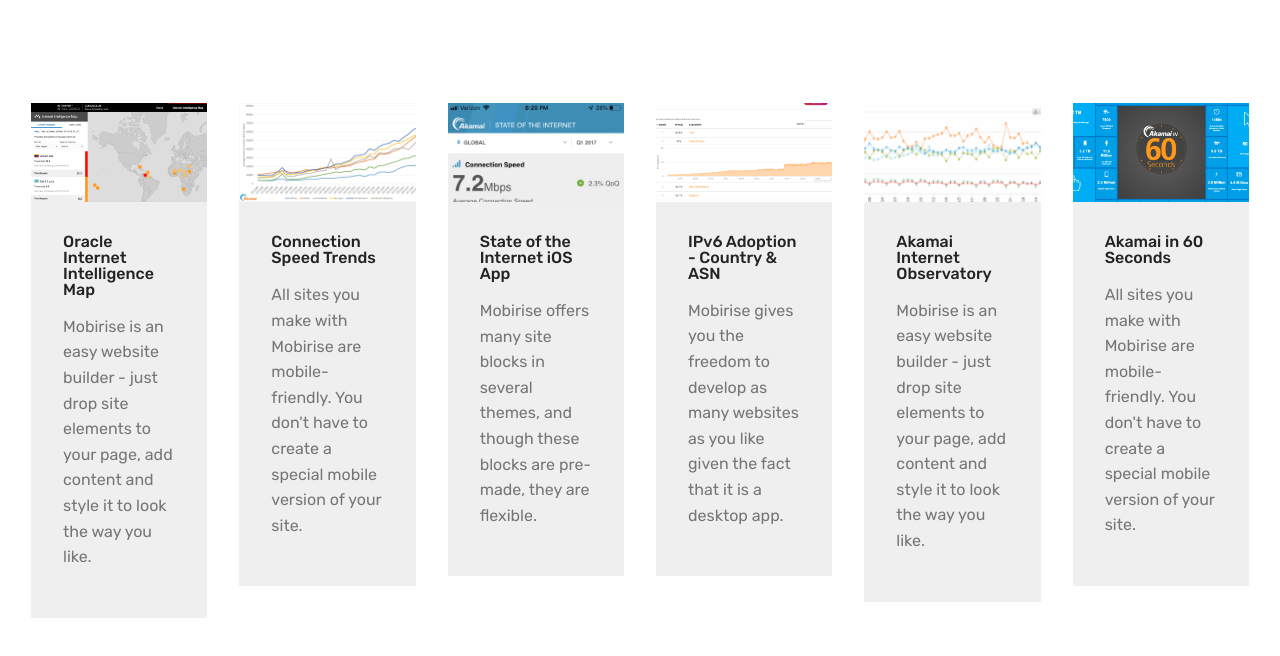
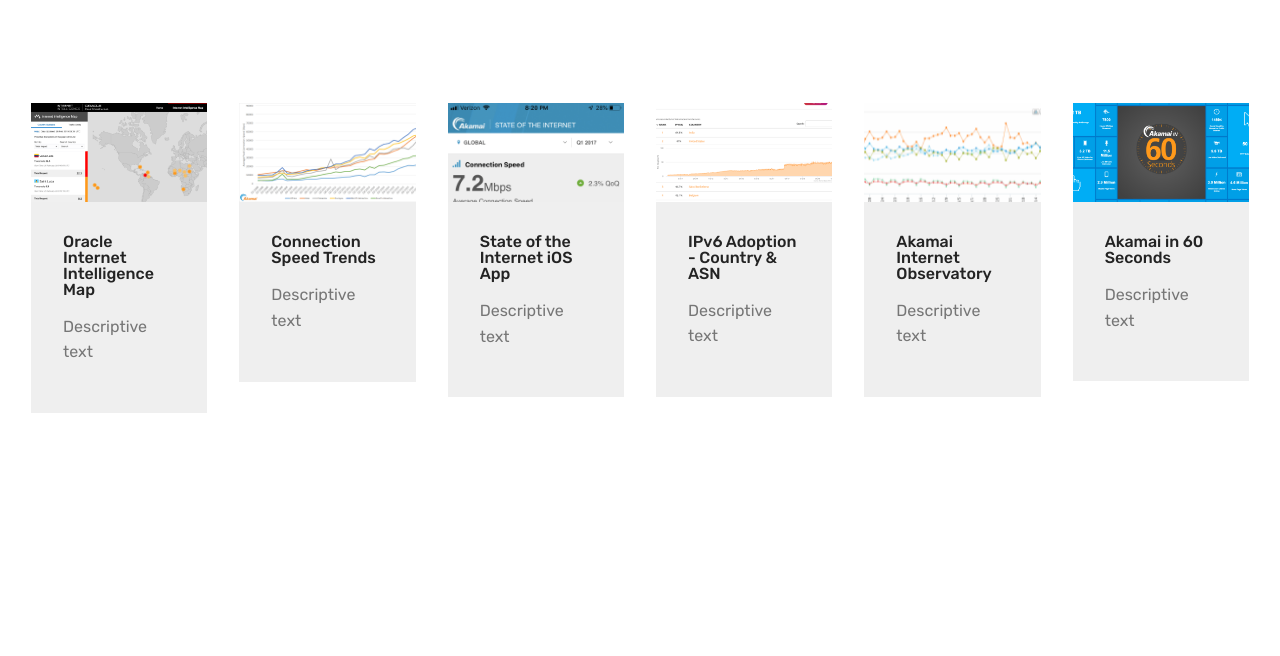
Before and after one commit to davidbelson/publications, a plain HTML site: page index.html in a window 1280 px wide. Shown: the part 194-850 px from the top of the page. After the commit the page ends 800 px from the top, so only its background shows below. Drawn offline with Linux system fonts and the light colour scheme.

```diff
--- a/index.html
+++ b/index.html
@@ -41,7 +41,7 @@
 
 </section>
 
-<section class="engine"><a href="https://mobirise.info/e">make a site for free</a></section><section class="features17 cid-rmq7tb3yPP" id="features17-6">
+<section class="engine"><a href="https://mobirise.info/b">create a site for free</a></section><section class="features17 cid-rmq7tb3yPP" id="features17-6">
 
 
 
@@ -55,9 +55,7 @@
                     </div>
                     <div class="card-box">
                         <h4 class="card-title pb-3 mbr-fonts-style display-7">Oracle Internet Intelligence Map</h4>
-                        <p class="mbr-text mbr-fonts-style display-7">
-                            Mobirise is an easy website builder - just drop site elements to your page, add content and style it to look the way you like.
-                        </p>
+                        <p class="mbr-text mbr-fonts-style display-7">Descriptive text</p>
                     </div>
                 </div>
             </div>
@@ -70,7 +68,7 @@
                     <div class="card-box">
                         <h4 class="card-title pb-3 mbr-fonts-style display-7">Connection Speed Trends</h4>
                         <p class="mbr-text mbr-fonts-style display-7">
-                            All sites you make with Mobirise are mobile-friendly. You don't have to create a special mobile version of your site.
+                            Descriptive text
                         </p>
                     </div>
                 </div>
@@ -85,7 +83,7 @@
                         <h4 class="card-title pb-3 mbr-fonts-style display-7">
                             State of the Internet iOS App</h4>
                         <p class="mbr-text mbr-fonts-style display-7">
-                            Mobirise offers many site blocks in several themes, and though these blocks are pre-made, they are flexible.
+                            Descriptive text
                         </p>
                     </div>
                 </div>
@@ -100,7 +98,7 @@
                         <h4 class="card-title pb-3 mbr-fonts-style display-7">
                             IPv6 Adoption - Country &amp; ASN</h4>
                         <p class="mbr-text mbr-fonts-style display-7">
-                           Mobirise gives you the freedom to develop as many websites as you like given the fact that it is a desktop app.
+                           Descriptive text
                         </p>
                     </div>
                 </div>
@@ -114,7 +112,7 @@
                         <h4 class="card-title pb-3 mbr-fonts-style display-7">
                             Akamai Internet Observatory</h4>
                         <p class="mbr-text mbr-fonts-style display-7">
-                            Mobirise is an easy website builder - just drop site elements to your page, add content and style it to look the way you like.
+                            Descriptive text
                         </p>
                     </div>
                 </div>
@@ -128,7 +126,7 @@
                         <h4 class="card-title pb-3 mbr-fonts-style display-7">
                             Akamai in 60 Seconds</h4>
                         <p class="mbr-text mbr-fonts-style display-7">
-                            All sites you make with Mobirise are mobile-friendly. You don't have to create a special mobile version of your site.
+                            Descriptive text
                         </p>
                     </div>
                 </div>
```
Also changed, not shown: 1 other file.
